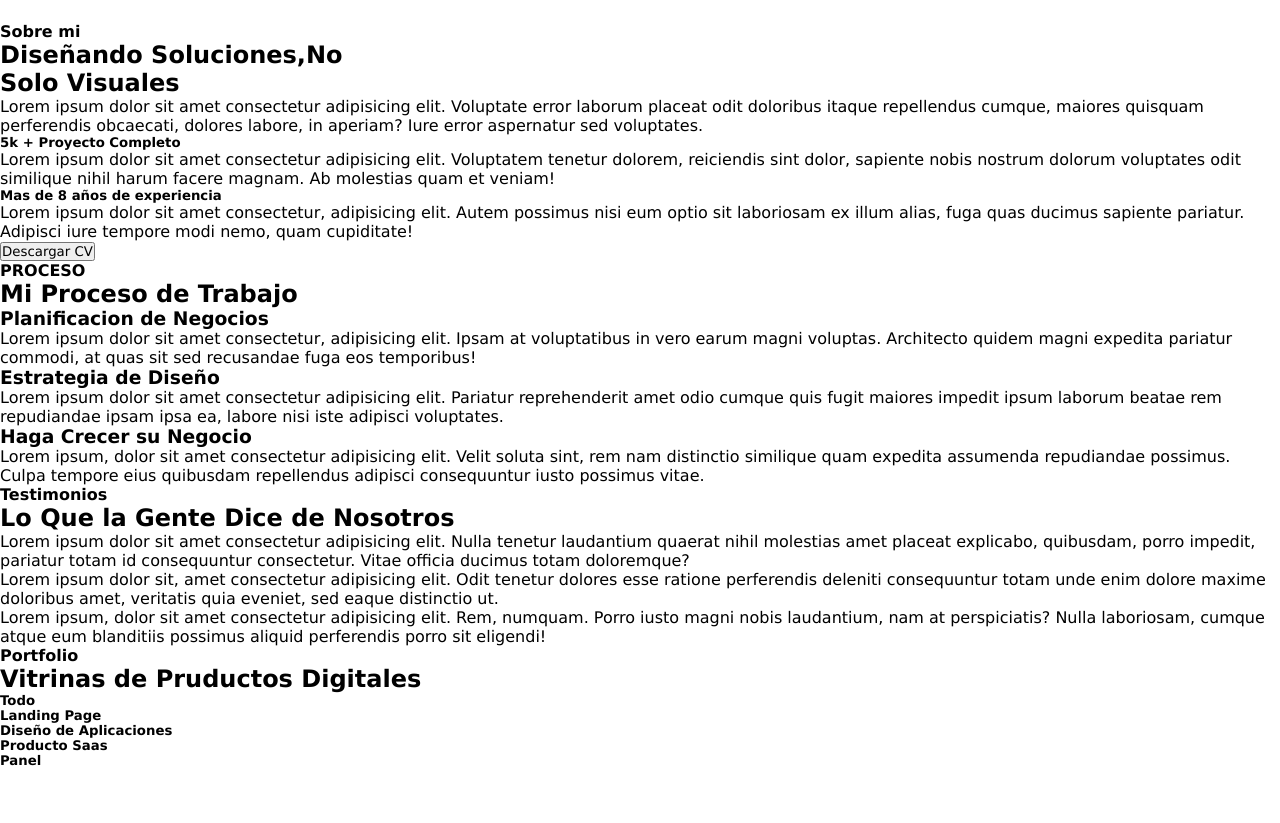
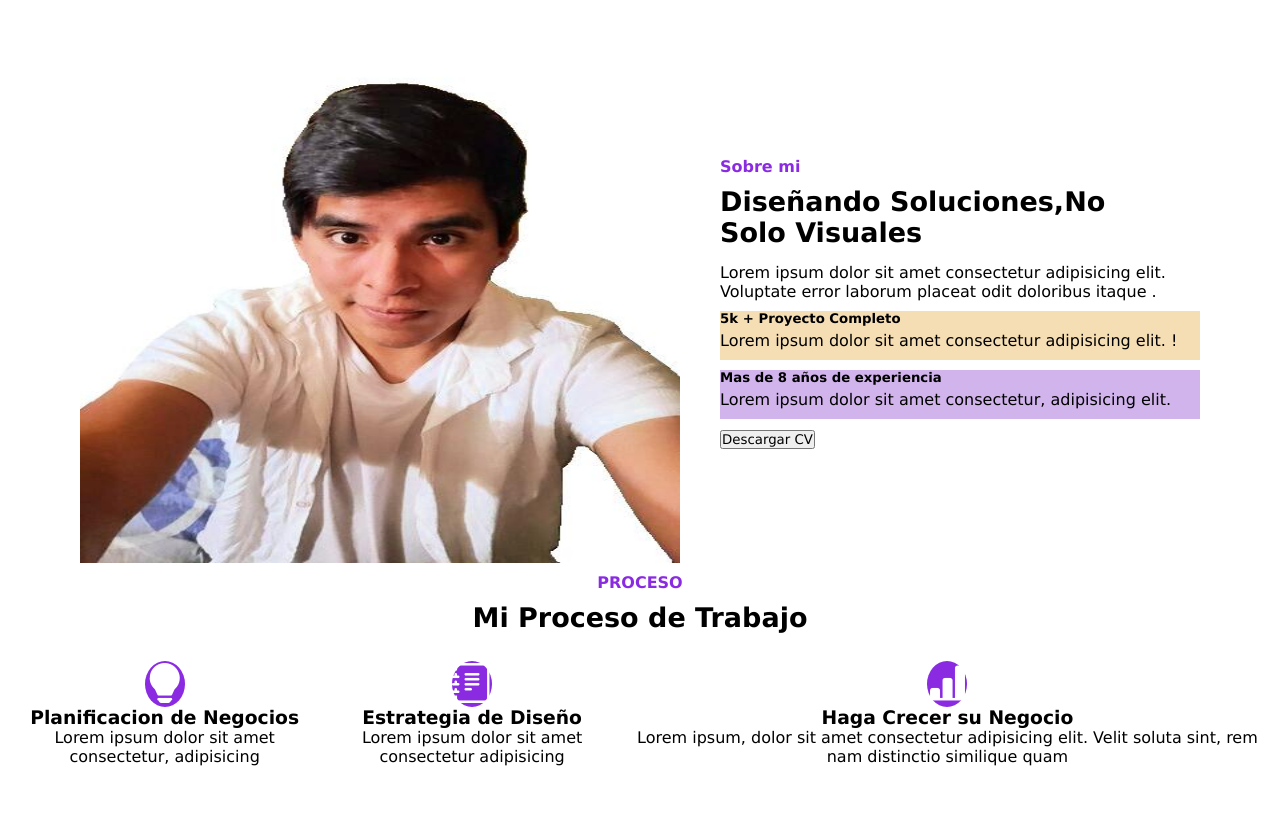
Before and after one commit to MiguelCarvajalz/Miproyectofinal, a plain HTML site: page index.html in a window 1280 px wide. Shown: the part 1277-2100 px from the top of the page. Drawn offline with nearby package versions, Linux system fonts and the light colour scheme.

Commit message:
actualizando el proyecyo

```diff
--- a/css/style.css
+++ b/css/style.css
@@ -79,18 +79,32 @@ a:hover{
 .contenedortres{
     display: flex;
     justify-content: center;
-    padding: 20px 60px 30px 60px;
-    background: whitesmoke;
-    margin-bottom: 20px;
     align-items: center;
     text-align: center;
-
-
-
+    padding: 10px 40px 10px 40px;
+    background-color: whitesmoke;
+    margin-bottom: 30px;
+    cursor: pointer;
 }
 .contenedortres i{
     font-size: 50px;
-    color: blueviolet;
+
+}
+
+.diseñou:hover{
+    color: white;
+    background-color: blueviolet;
+    margin-inline: 10px;
+}
+.flujoweb:hover{
+    color: white;
+    background-color: blueviolet;
+    margin-inline: 10px;
+}
+.producto:hover{
+    color: white;
+    background-color: blueviolet;
+    margin-bottom: 10px;
 }
 
 .servicio{
@@ -107,25 +121,70 @@ a:hover{
     padding: 0px 0 0px 0;
     font-size: 27px;
 }
-
-.diseñou{
-
-
-
+.tercera{
+    display: flex;
+    justify-content: space-evenly;
+    align-items: center;
+    height: 70vh;
+    padding: 30px 40px 30px 40px;
+}
+.sobremi{
+    width: 40%;
 
 
 }
-.flujoweb{
+.tercera h4{
+    color: blueviolet;
+    padding: 40px 0 10px 0;
+}
+.tercera h2{
+    font-size: 27px;
+    padding: 0 0 10px 0;
+}
+.tercera img{
+    height: 70vh;
+    width: 50%;
+}
 
-
-
-
-
+.tercera p{
+    padding: 5px 0 10px 0;
+}
+.pcompleto{
+    background-color: wheat;
+    margin-bottom: 10px;
+}
+.mexperiencia{
+    background-color: rgb(210, 180, 237);
+    margin-bottom: 10px;
+}
+.proceso{
+    text-align: center;
+    height: 70vh;
+    align-items: center;
 
 }
-.pruductodiseño{
+.proceso h4{
+    color: blueviolet;
+    padding: 10px 0px 10px 0px;
+}
 
+.proceso h2{
+    font-size: 27px;
+    text-align: center;
+}
 
-
+.mproceso{
+    height: 20vh;
+    display: flex;
+    justify-content: space-evenly;
+    align-items: center;
+    padding: 10px 10px 10px 10px;
+    text-align: center;
 
 }
+.mproceso i{
+    font-size: 40px;
+    background-color: blueviolet;
+    border-radius: 100%;
+    color: white;
+}
--- a/index.html
+++ b/index.html
@@ -60,7 +60,7 @@
                     <h3>Desarollo de flujo web</h3>
                     <p>Lorem ipsum, dolor sit amet consectetur adipisicing </p>
                 </div>
-                <div class="pruductodiseño">
+                <div class="producto">
                     <i class="bi bi-pencil-square"></i>
                     <h3>Diseño de pruducto</h3>
                     <p>Lorem ipsum dolor sit amet consectetur adipisicing elit. Voluptatibus saepe, quam debitis maxime</p>
@@ -76,15 +76,25 @@
 
         </section>
         <section class="tercera">
-            <img src="" alt="">
+            <img src="img/miguelcv.JPG" alt="">
+            <div class="sobremi">
                 <h4>Sobre mi</h4>
                 <h2>Diseñando Soluciones,No <br>Solo Visuales</h2>
-            <p>Lorem ipsum dolor sit amet consectetur adipisicing elit. Voluptate error laborum placeat odit doloribus itaque repellendus cumque, maiores quisquam perferendis obcaecati, dolores labore, in aperiam? Iure error aspernatur sed voluptates.</p>
+                <p>Lorem ipsum dolor sit amet consectetur adipisicing elit. Voluptate error laborum placeat odit doloribus itaque .</p>
+                <div class="pcompleto">
                     <h5>5k + Proyecto Completo</h5>
-            <p>Lorem ipsum dolor sit amet consectetur adipisicing elit. Voluptatem tenetur dolorem, reiciendis sint dolor, sapiente nobis nostrum dolorum voluptates odit similique nihil harum facere magnam. Ab molestias quam et veniam!</p>
+                    <p>Lorem ipsum dolor sit amet consectetur adipisicing elit. !</p>
+
+                </div>
+                <div class="mexperiencia">
                     <h5>Mas de 8 años de experiencia</h5>
-            <p>Lorem ipsum dolor sit amet consectetur, adipisicing elit. Autem possimus nisi eum optio sit laboriosam ex illum alias, fuga quas ducimus sapiente pariatur. Adipisci iure tempore modi nemo, quam cupiditate!</p>
+                    <p>Lorem ipsum dolor sit amet consectetur, adipisicing elit. </p>
+
+                </div>
                 <button>Descargar CV</button>
+
+
+            </div>
 
 
 
@@ -92,20 +102,41 @@
         <section class="proceso">
             <h4>PROCESO</h4>
             <h2>Mi Proceso de Trabajo</h2>
+            <div class="mproceso">
+                <div>
+                    <i class="bi bi-lightbulb-fill"></i>
                     <h3>Planificacion de Negocios</h3>
-            <p>Lorem ipsum dolor sit amet consectetur, adipisicing elit. Ipsam at voluptatibus in vero earum magni voluptas. Architecto quidem magni expedita pariatur commodi, at quas sit sed recusandae fuga eos temporibus!</p>
+                    <p>Lorem ipsum dolor sit amet consectetur, adipisicing </p>
+                </div>
+                <div>
+                    <i class="bi bi-journal-text"></i>
                     <h3>Estrategia de Diseño</h3>
-            <p>Lorem ipsum dolor sit amet consectetur adipisicing elit. Pariatur reprehenderit amet odio cumque quis fugit maiores impedit ipsum laborum beatae rem repudiandae ipsam ipsa ea, labore nisi iste adipisci voluptates.</p>
+                    <p>Lorem ipsum dolor sit amet consectetur adipisicing </p>
+                </div>
+                <div>
+                    <i class="bi bi-bar-chart-line-fill"></i>
                     <h3>Haga Crecer su Negocio</h3>
-            <p>Lorem ipsum, dolor sit amet consectetur adipisicing elit. Velit soluta sint, rem nam distinctio similique quam expedita assumenda repudiandae possimus. Culpa tempore eius quibusdam repellendus adipisci consequuntur iusto possimus vitae.</p>
+                    <p>Lorem ipsum, dolor sit amet consectetur adipisicing elit. Velit soluta sint, rem nam distinctio similique quam </p>
+                </div>
+
+
+            </div>
+
+
+
 
         </section>
         <section class="testimonios">
             <h4>Testimonios</h4>
             <h2>Lo Que la Gente Dice de Nosotros</h2>
+
+            <div class="parrafos">
                 <p>Lorem ipsum dolor sit amet consectetur adipisicing elit. Nulla tenetur laudantium quaerat nihil molestias amet placeat explicabo, quibusdam, porro impedit, pariatur totam id consequuntur consectetur. Vitae officia ducimus totam doloremque?</p>
                 <p>Lorem ipsum dolor sit, amet consectetur adipisicing elit. Odit tenetur dolores esse ratione perferendis deleniti consequuntur totam unde enim dolore maxime doloribus amet, veritatis quia eveniet, sed eaque distinctio ut.</p>
                 <p>Lorem ipsum, dolor sit amet consectetur adipisicing elit. Rem, numquam. Porro iusto magni nobis laudantium, nam at perspiciatis? Nulla laboriosam, cumque atque eum blanditiis possimus aliquid perferendis porro sit eligendi!</p>
+
+
+            </div>
 
         </section>
         <section class="portfolios">
```
Lines whose indentation alone changed are shown as unchanged.
